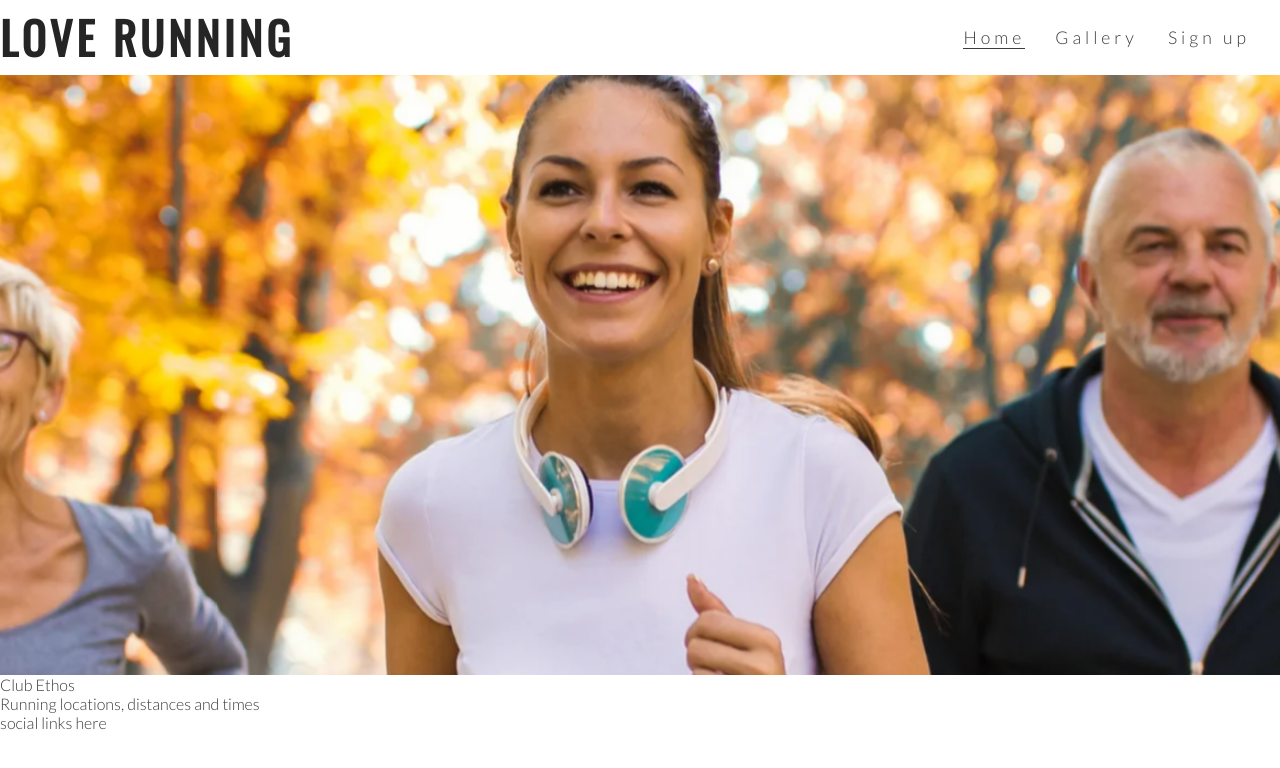
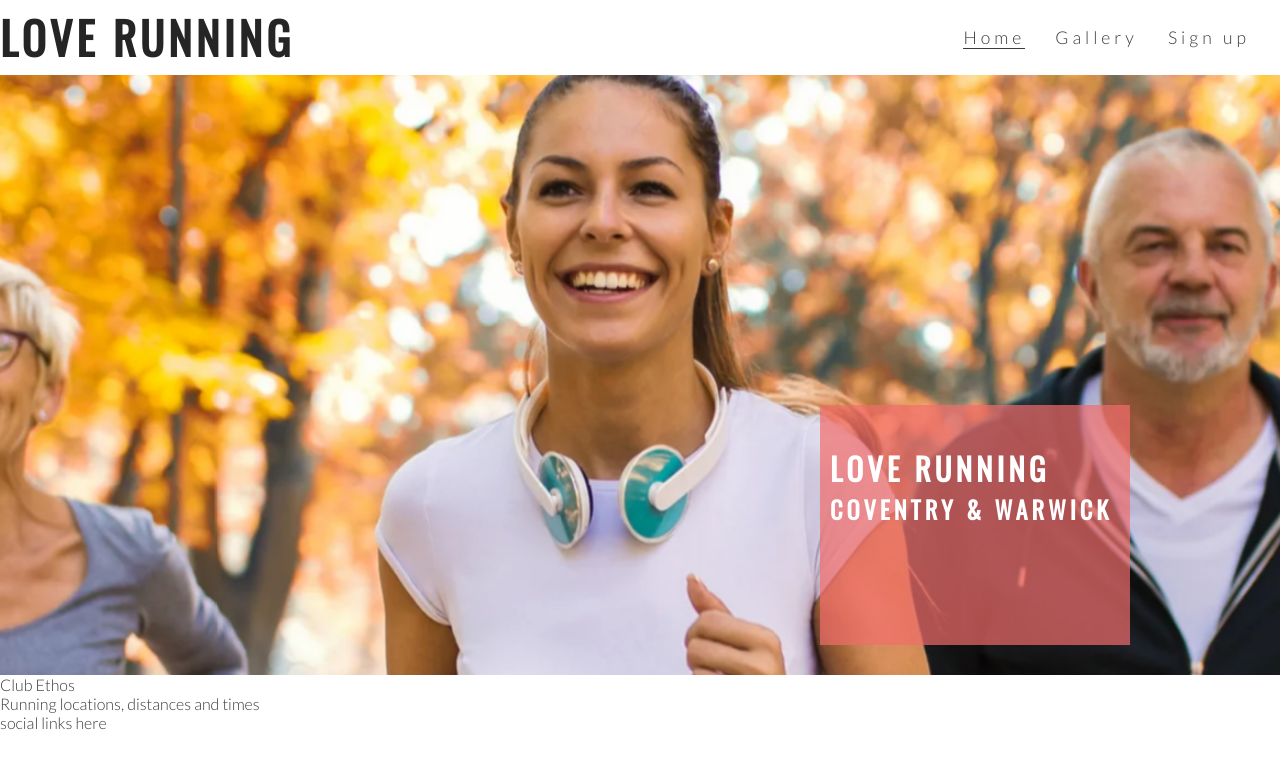
Before and after one commit to Vaidots/love-running, a plain HTML site: page index.html in a window 1280 px wide. Drawn offline with nearby package versions, Linux system fonts and the light colour scheme.

Commit message:
Addcover text and style

```diff
--- a/assets/css/style.css
+++ b/assets/css/style.css
@@ -52,12 +52,18 @@ h1, h2 {
     border-bottom: 1px solid #3a3a3a;
 }
 
-/* hero image*/
+/* hero image and cover text*/
 
 #hero-outer {
     height: 600px;
     width: 100%;
     overflow: hidden;
+
+    position: relative;
+}
+
+#cover-text, #cover-text h2{
+    color: #fff;
 }
 
 #hero-image {
@@ -81,3 +87,23 @@ h1, h2 {
         transform: scale(1.1)
     }
 }
+
+#cover-text {
+    font-size: 130%;
+    font-family: Oswald, sans-serif;
+    text-transform: uppercase;
+    letter-spacing: 4px;
+
+    width: 300px;
+    height: 200px;
+
+    padding-top: 40px;
+    padding-left: 10px;
+
+    background-color: rgba(241, 109, 107, .7);
+
+    bottom: 30px;
+    right: 150px;
+    position: absolute;
+
+}
--- a/index.html
+++ b/index.html
@@ -35,6 +35,10 @@
     </header>
     <section id="hero-outer">
         <div id="hero-image"></div>
+        <div id="cover-text">
+        <h2>Love Running</h2>
+        <h3>Coventry & Warwick</h3>
+        </div>
     </section>
     <section>
         Club Ethos
```
